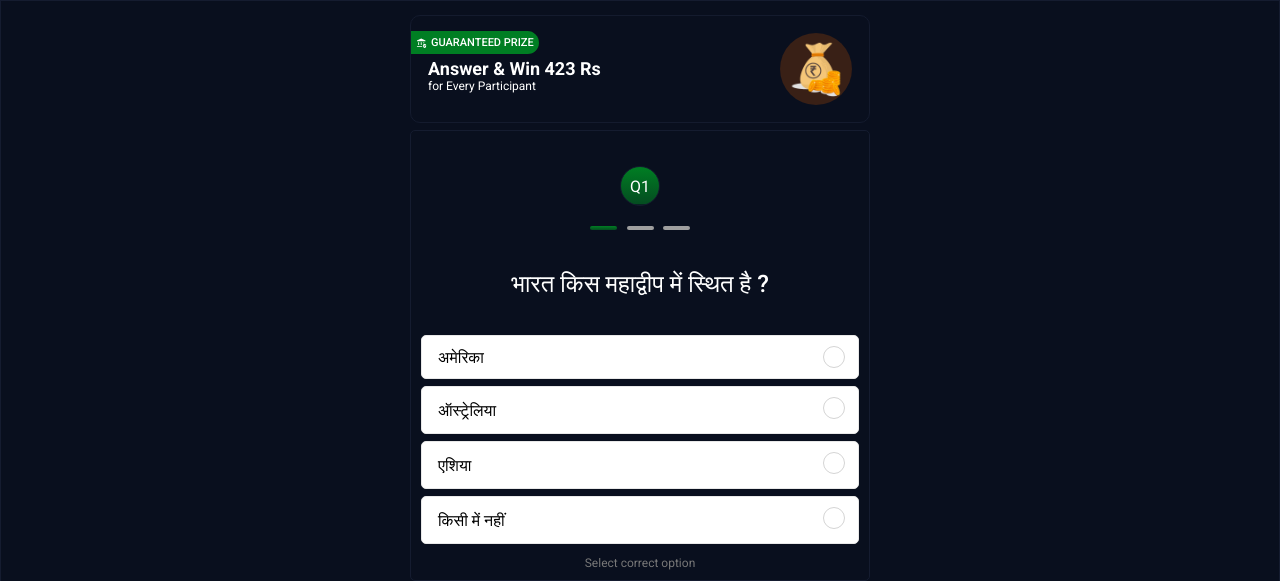
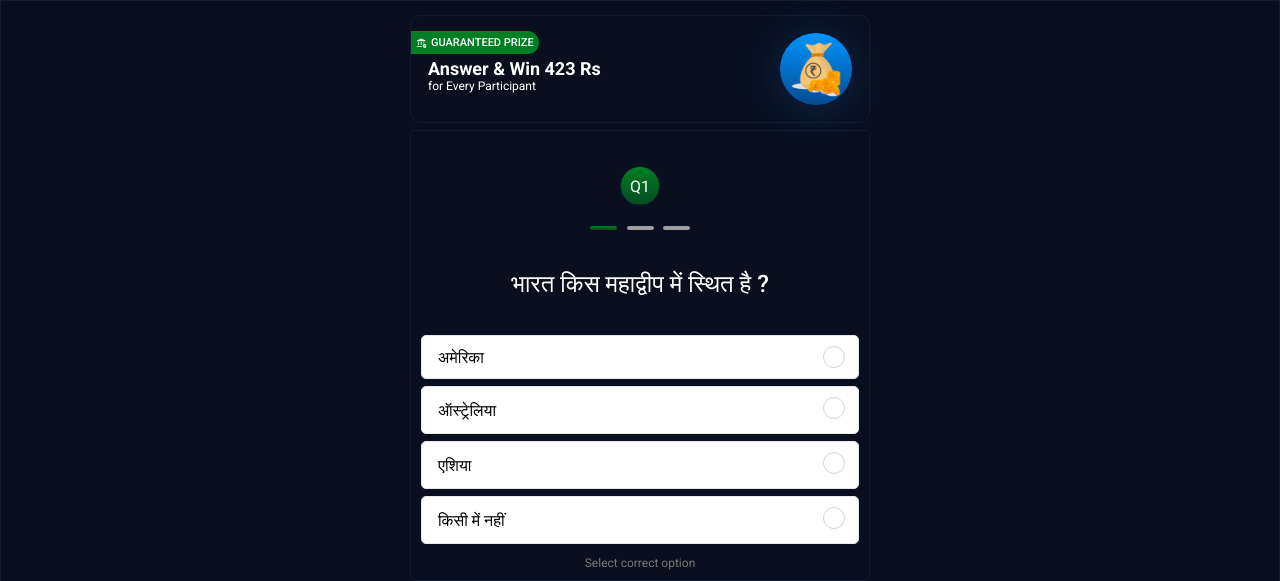
Before and after one commit to dhead-temp/Awin-pkipro, a PHP site: page /index3.php in a window 1280 px wide. Shown: the part 82-663 px from the top of the page. Run offline with PHP 8.4, Linux system fonts and the light colour scheme; some libraries are stand-ins or nearby versions.

Commit message:
re check it

```diff
--- a/index3.php
+++ b/index3.php
@@ -64,7 +64,8 @@ include('php/head.php');
             width:100%;
         }
         .hero-rightimg-box {
-            background: #b34b0047;
+            background: linear-gradient(180deg, #0095FF 0%, rgba(4, 119, 227, 0.526042) 99.99%, rgba(8, 85, 196, 0) 100%);
+            filter: drop-shadow(0px 6px 22px rgba(5, 109, 218, 0.3));
             border-radius: 70px;
             display: flex;
             align-items: center;
```
